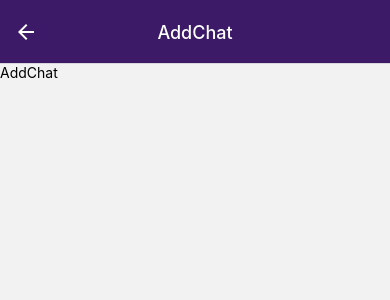
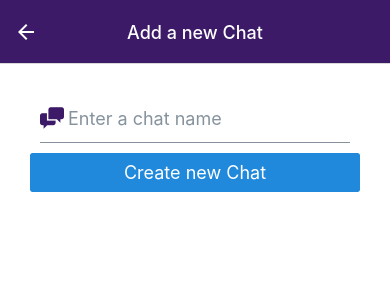
Before and after one commit to buttonDyer/messenger-rn, a React Native app: screen /AddChat in a window 390 px wide. Shown: the top 300 px of the page. Built offline with nearby package versions, Linux system fonts and the light colour scheme; no server answers.

Commit message:
little fixes

```diff
--- a/screens/AddChat.js
+++ b/screens/AddChat.js
@@ -1,14 +1,53 @@
+import React, { useLayoutEffect, useState } from 'react'
+
 import { StyleSheet, Text, View } from 'react-native'
-import React from 'react'
 
-const AddChat = () => {
+import { Button, Input } from '@rneui/base'
+
+import { Entypo } from '@expo/vector-icons'
+
+import { db } from '../firebase'
+import { collection, addDoc } from 'firebase/firestore'
+
+const AddChat = ({ navigation }) => {
+  const [input, setInput] = useState('')
+  useLayoutEffect(() => {
+    navigation.setOptions({
+      title: 'Add a new Chat',
+    })
+  }, [navigation])
+
+  const createChat = async () => {
+    try {
+      await addDoc(collection(db, 'chats'), {
+        chatName: input,
+      })
+      navigation.goBack()
+    } catch (error) {
+      alert(error.message)
+    }
+  }
+
   return (
-    <View>
-      <Text>AddChat</Text>
+    <View style={styles.container}>
+      <Input
+        placeholder="Enter a chat name"
+        value={input}
+        onChangeText={(text) => setInput(text)}
+        onSubmitEditing={createChat}
+        leftIcon={<Entypo name="chat" size={24} color="#3C1A67" />}
+      />
+      <Button onPress={createChat} title="Create new Chat" />
     </View>
   )
 }
 
 export default AddChat
 
-const styles = StyleSheet.create({})
+const styles = StyleSheet.create({
+  container: {
+    backgroundColor: 'white',
+    padding: 30,
+    height: '100%',
+  },
+})
--- a/screens/HomeScreen.js
+++ b/screens/HomeScreen.js
@@ -38,10 +38,9 @@ const HomeScreen = ({ navigation }) => {
             <Avatar
               rounded
               source={{
-                uri: 'https://img.rl0.ru/afisha/e630x315p0x0f1260x720q85i/s2.afisha.ru/mediastorage/89/90/9a6f49ac22c042c6b13b44f99089.jpeg',
+                uri: auth?.currentUser?.photoURL,
               }}
             />
-            {/* auth?.currentUser?.photoURL */}
           </TouchableOpacity>
         </View>
       ),
@@ -55,9 +54,9 @@ const HomeScreen = ({ navigation }) => {
               marginRight: 20,
             }}
           >
-            {/* <TouchableOpacity activeOpacity={0.5}>
+            <TouchableOpacity activeOpacity={0.5}>
               <AntDesign name="camera" size={24} color="#3C1A67" />
-            </TouchableOpacity> */}
+            </TouchableOpacity>
             <TouchableOpacity
               onPress={() => navigation.navigate('AddChat')}
               activeOpacity={0.5}
```
